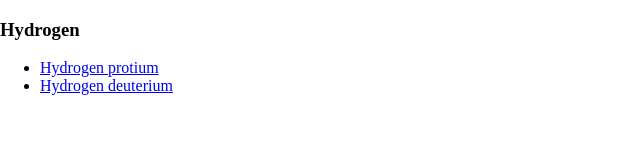
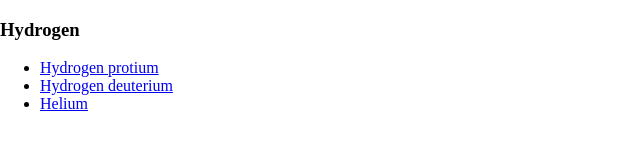
Before and after one commit to thisisui/molecular-biology, a website: page public/index.html in a window 1280 px wide. Shown: the full height of the page, 0-640 px from the left. Drawn offline with Linux system fonts and the light colour scheme.

Commit message:
Added Helium to index.html

```diff
--- a/public/index.html
+++ b/public/index.html
@@ -11,6 +11,7 @@
     <ul class="isotopes">
         <li><a href="hydrogen-protium.html">Hydrogen protium</a></li>
         <li><a href="hydrogen-deuterium.html">Hydrogen deuterium</a></li>
+	<li><a href="helium.html">Helium</a></li>
     </ul>
 </nav>
 </body>
```
